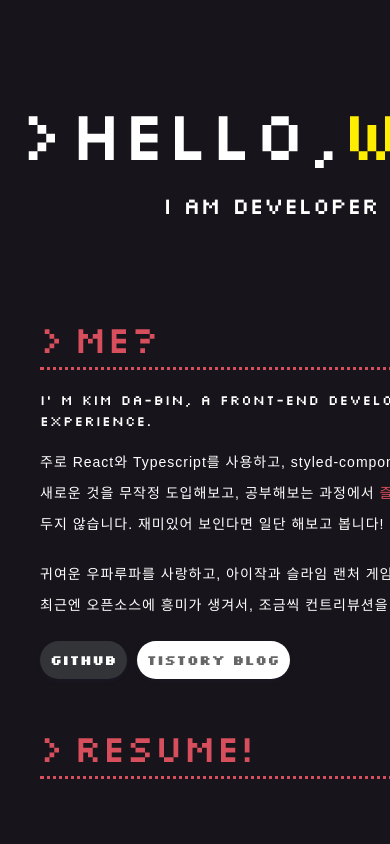
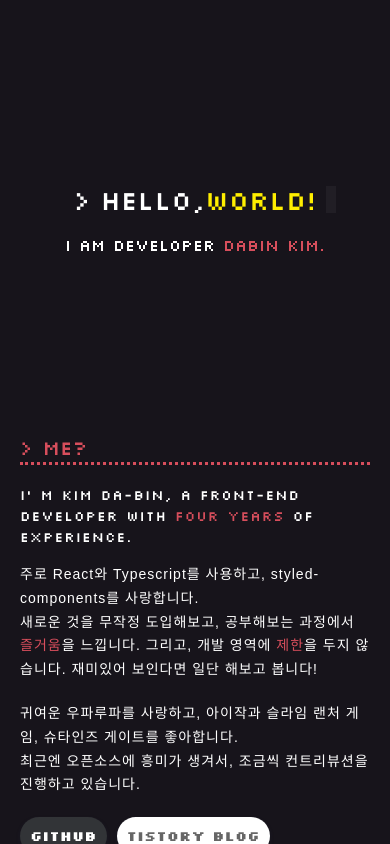
Before and after one commit to upa-r-upa/profile, a Gatsby site: page / in a window 390 px wide. Built offline with nearby package versions, Linux system fonts and the light colour scheme; Gatsby itself is replaced by a stand-in of ours; a web font is replaced by a local one.

Commit message:
✨ feat: Add Tablet, Mobile Device Responsive UI

```diff
--- a/src/components/templates/Layout/index.tsx
+++ b/src/components/templates/Layout/index.tsx
@@ -1,18 +1,23 @@
+import 'styles/font.css';
+
 import React from 'react';
 import { ThemeProvider } from 'styled-components';
 
+import useResizeObserver from 'hooks/useResizeObserver';
 import { GlobalStyle } from 'styles/GlobalStyle';
-import theme from 'styles/theme';
-
-import 'styles/font.css';
+import getTheme from 'styles/theme';
 
 interface Props {
   children: React.ReactNode;
 }
 
 const Layout = ({ children }: Props) => {
+  const { targetRef, size } = useResizeObserver();
+
+  targetRef.current = document.body;
+
   return (
-    <ThemeProvider theme={theme}>
+    <ThemeProvider theme={getTheme(size.width || document.body.clientWidth)}>
       <GlobalStyle />
       {children}
     </ThemeProvider>
--- /dev/null
+++ b/src/hooks/useDebounce.tsx
@@ -0,0 +1,29 @@
+import { useCallback, useEffect, useRef } from 'react';
+
+/**
+ * It returns a function that will call the callback function after the specified delay with debounce
+ * @param {number} delayMillisecond - The time in milliseconds to debounce.
+ */
+export default function useDebounce(delayMillisecond: number) {
+  const timerRef = useRef<NodeJS.Timeout>();
+
+  const clearInterval = useCallback(() => {
+    if (!timerRef.current) {
+      return;
+    }
+
+    clearTimeout(timerRef.current);
+  }, []);
+
+  const dispatch = (callback: () => void) => {
+    clearInterval();
+
+    timerRef.current = setTimeout(callback, delayMillisecond);
+  };
+
+  useEffect(() => {
+    return clearInterval();
+  }, [clearInterval]);
+
+  return [dispatch];
+}
--- /dev/null
+++ b/src/hooks/useResizeObserver.tsx
@@ -0,0 +1,60 @@
+import { useEffect, useRef, useState } from 'react';
+
+import useDebounce from './useDebounce';
+
+export interface ElementSize {
+  width: number;
+  height: number;
+}
+
+/**
+ * This function conveniently provides useResizeObserver as hooks
+ * @param [debounceMillisecond] - The debounce time in milliseconds.
+ * @returns A function that returns an object with two properties: targetRef and size.
+ */
+export default function useResizeObserver<Target extends HTMLElement>(debounceMillisecond = 100) {
+  const [dispatch] = useDebounce(debounceMillisecond);
+  const targetRef = useRef<Target | null>(null);
+
+  const [elementSize, setElementSize] = useState<ElementSize>({
+    width: 0,
+    height: 0,
+  });
+
+  const handleTargetResize = (entries: Array<ResizeObserverEntry>) => {
+    const [target] = entries;
+
+    if (!target) {
+      return;
+    }
+
+    const { width, height } = target.contentRect;
+
+    dispatch(() => setElementSize({ width, height }));
+  };
+
+  const observerRef = useRef<ResizeObserver>(new ResizeObserver(handleTargetResize));
+
+  useEffect(() => {
+    setElementSize({
+      width: targetRef.current?.clientWidth || 0,
+      height: targetRef.current?.clientHeight || 0,
+    });
+  }, [setElementSize]);
+
+  useEffect(() => {
+    if (!targetRef.current) {
+      return;
+    }
+
+    observerRef.current.observe(targetRef.current);
+
+    const disconnect = () => {
+      observerRef.current.disconnect();
+    };
+
+    return () => disconnect();
+  }, []);
+
+  return { targetRef, size: elementSize };
+}
--- a/src/pages/index.tsx
+++ b/src/pages/index.tsx
@@ -8,7 +8,8 @@ import { getPeriodFormatDate } from 'utils/date';
 
 const Wrapper = styled.div`
   color: ${(props) => props.theme.color.text.light};
-  min-width: 70rem;
+  width: 100%;
+  padding: 0 2rem;
 `;
 
 const MainSection = styled.div`
@@ -16,7 +17,14 @@ const MainSection = styled.div`
   align-items: center;
   justify-content: center;
   flex-direction: column;
-  height: 30rem;
+
+  ${({ theme }) => theme.mediaQuery.tabletAndPC} {
+    height: 30rem;
+  }
+
+  ${({ theme }) => theme.mediaQuery.mobile} {
+    height: 50vh;
+  }
 `;
 
 const ContentSection = styled.div`
@@ -76,7 +84,7 @@ const Link = styled.a`
 `;
 
 const SubTitle = styled.div`
-  font-size: ${(props) => props.theme.fontSize.h3};
+  font-size: ${(props) => props.theme.fontSize.h2};
   text-align: left;
   font-family: ${(props) => props.theme.fontFamily.special};
 `;
@@ -86,6 +94,12 @@ const Section = styled.div`
   width: 100%;
   margin-bottom: 2rem;
   padding-left: 2rem;
+
+  ${({ theme }) => theme.mediaQuery.mobile} {
+    margin-right: auto;
+    margin-left: auto;
+    padding-left: 0;
+  }
 `;
 
 const Title = styled.div`
@@ -99,31 +113,49 @@ const Title = styled.div`
     content: '>';
     padding-right: 1rem;
   }
+
+  ${({ theme }) => theme.mediaQuery.mobile} {
+    margin-left: 0;
+  }
 `;
 
 const Content = styled.div`
   padding: 2rem;
   font-size: ${(props) => props.theme.fontSize.content};
   letter-spacing: 0.1rem;
+
+  ${({ theme }) => theme.mediaQuery.mobile} {
+    padding: 2rem 0;
+  }
 `;
 
 const ContentList = styled.ul``;
 
 const Item = styled.li`
   margin-bottom: 2rem;
-  line-height: 2.2;
+
+  ${({ theme }) => theme.mediaQuery.tabletAndPC} {
+    line-height: 2.2;
+  }
+
+  ${({ theme }) => theme.mediaQuery.mobile} {
+    line-height: 1.7;
+  }
 `;
 
 const Team = styled.div`
   margin-top: 5rem;
+
+  ${({ theme }) => theme.mediaQuery.mobile} {
+    margin-top: 1rem;
+  }
 `;
 
 const TeamTitle = styled(ContentTitle)`
-  font-size: ${(props) => props.theme.fontSize.h3};
+  font-size: ${(props) => props.theme.fontSize.h2};
 
   ${Highlight} {
     color: ${(props) => props.theme.color.secondary};
-    font-size: ${(props) => props.theme.fontSize.h2};
   }
 
   &:first-child {
@@ -134,6 +166,7 @@ const TeamTitle = styled(ContentTitle)`
 const ProjectSpec = styled.p`
   margin-bottom: 0.5rem;
   font-family: ${(props) => props.theme.fontFamily.special};
+  font-size: ${(props) => props.theme.fontSize.sub};
 `;
 
 const ResumeItem = styled.li`
@@ -150,10 +183,7 @@ const ResumeItem = styled.li`
   }
 `;
 
-const ResumeWrapper = styled.ul`
-  width: max-content;
-  padding-left: 0;
-`;
+const ResumeWrapper = styled.ul``;
 
 const Project = styled.div`
   margin-bottom: 5rem;
@@ -178,7 +208,6 @@ const Project = styled.div`
 const ProjectTitle = styled.p`
   font-weight: 500;
   margin-bottom: 0.5rem;
-  font-size: ${(props) => props.theme.fontSize.title};
 `;
 
 const Darken = styled.span`
@@ -216,13 +245,11 @@ const InfoLabel = styled.p`
 `;
 
 const MainTitle = styled.div`
-  text-align: left;
   font-family: ${(props) => props.theme.fontFamily.special};
   font-weight: 500;
   margin: 2rem 0;
   line-height: 1;
   color: ${(props) => props.theme.color.text.light};
-  font-size: 7rem;
   position: relative;
   display: flex;
   align-items: center;
@@ -230,9 +257,7 @@ const MainTitle = styled.div`
 
   &:before {
     content: '>';
-    position: absolute;
-    left: -5rem;
-    top: 0;
+    margin-right: 1rem;
   }
 
   &::after {
@@ -246,6 +271,28 @@ const MainTitle = styled.div`
     background-color: #ffffff60;
 
     animation: ${CursorAnimation} 1s infinite;
+
+    ${({ theme }) => theme.mediaQuery.mobile} {
+      right: -2rem;
+      width: 1rem;
+    }
+  }
+
+  ${({ theme }) => theme.mediaQuery.PC} {
+    font-size: 7rem;
+  }
+
+  ${({ theme }) => theme.mediaQuery.tablet} {
+    font-size: 6rem;
+  }
+
+  ${({ theme }) => theme.mediaQuery.mobile} {
+    font-size: 5rem;
+  }
+
+  @media (max-width: 53.5rem) {
+    font-size: 2.7rem;
+    flex-wrap: wrap;
   }
 `;
 
--- a/src/styles/theme.ts
+++ b/src/styles/theme.ts
@@ -25,12 +25,12 @@ const fontFamily = {
  * @returns A string that is a media query.
  */
 const getMediaQuery = (minWidth: number, maxWidth?: number): string => {
-  return `@media (min-width: ${minWidth}px)${maxWidth ? ` and (max-width: ${maxWidth}px)` : ''}`;
+  return `@media (min-width: ${minWidth}rem)${maxWidth ? ` and (max-width: ${maxWidth}rem)` : ''}`;
 };
 
 /* Defining the breakpoints(rem) for the media queries. */
 const breakPoint = {
-  mobile: 47.9, // max
+  mobile: 51, // max
   tablet: 76.7, // max
 
   'min-width': 32,
@@ -60,10 +60,10 @@ interface FontSize {
 /* Defining the font size for Mobile.(rem) */
 // eslint-disable-next-line @typescript-eslint/no-unused-vars
 const mobileFontSize: FontSize = {
-  h1: '3.8rem',
-  h2: '2.8rem',
-  h3: '2.3rem',
-  h4: '1.8rem',
+  h1: '2rem',
+  h2: '1.6rem',
+  h3: '1.3rem',
+  h4: '1rem',
 
   title: '1.7rem',
   content: '1.4rem',
@@ -88,9 +88,6 @@ const PCFontSize: FontSize = {
  */
 // eslint-disable-next-line @typescript-eslint/no-unused-vars
 const getFontSizeSet = (clientWidth: number): FontSize => {
-  /*
-    // TODO: Needs to be modified to return the font size that fits when working with Responsive.
-
   const remWidth = clientWidth / 10;
 
   if (remWidth > breakPoint.mobile) {
@@ -98,9 +95,6 @@ const getFontSizeSet = (clientWidth: number): FontSize => {
   } else {
     return mobileFontSize;
   }
-  */
-
-  return PCFontSize;
 };
 
 export interface Theme {
```
Also changed, not shown: src/components/Layout/index.tsx (deleted, +0 -23 lines). Lines whose indentation alone changed are shown as unchanged.
